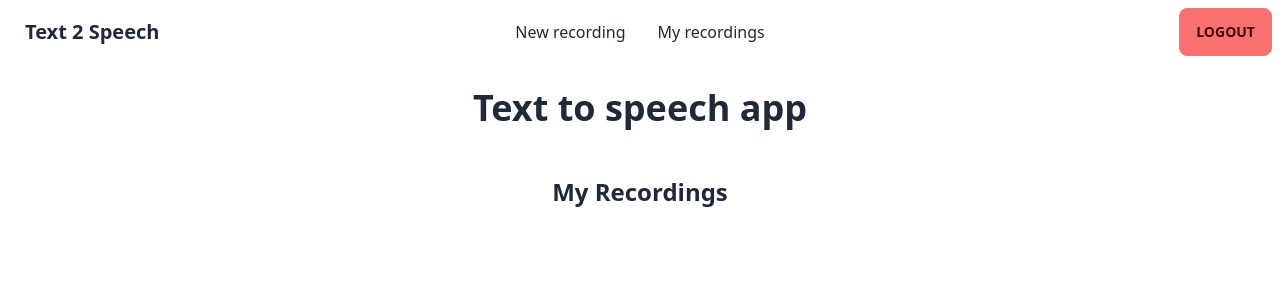
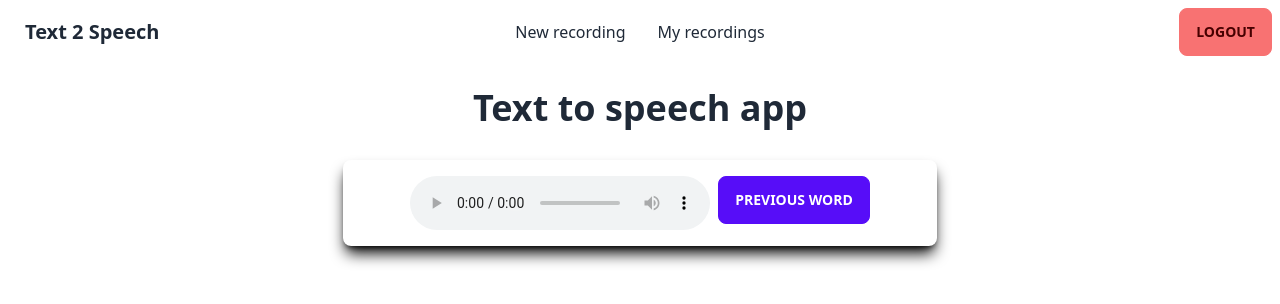
Before and after one commit to jimdixx/WhenCodeHelps, a React (Vite) app in the folder modules/ui/: page / in a window 1280 px wide. Both pictures are taken after a click on the link "My recordings". Shown: the top 304 px of the page. Built offline with nearby package versions, Linux system fonts and the light colour scheme.

Commit message:
add player

```diff
--- a/modules/ui/package.json
+++ b/modules/ui/package.json
@@ -11,7 +11,8 @@
   "dependencies": {
     "daisyui": "^2.51.3",
     "react": "^18.2.0",
-    "react-dom": "^18.2.0"
+    "react-dom": "^18.2.0",
+    "react-modern-audio-player": "^1.4.0-rc.2"
   },
   "devDependencies": {
     "@tailwindcss/typography": "^0.5.9",
--- a/modules/ui/src/App.tsx
+++ b/modules/ui/src/App.tsx
@@ -3,11 +3,13 @@ import { Form } from "./components/Form";
 import { Navbar } from "./components/Navbar";
 import { User } from "./types";
 import { AuthForm } from "./components/AuthForm";
+import { RecordsList } from "./components/RecordsList";
 
 function App() {
   const [page, setPage] = useState<"form" | "records">("form");
   const [loggedIn, setLoggedIn] = useState<boolean>(true);
   const [user, setUser] = useState<User>();
+  const [loading, setLoading] = useState<boolean>(false);
 
   return (
     <>
@@ -15,7 +17,7 @@ function App() {
       <div className="prose container mx-auto mt-6 text-center">
         <h1>Text to speech app</h1>
         {!!loggedIn ? (
-          <>{page === "form" ? <Form /> : <h2>My Recordings</h2>}</>
+          <>{page === "form" ? <Form /> : <RecordsList />}</>
         ) : (
           <AuthForm />
         )}
--- /dev/null
+++ b/modules/ui/src/components/Player.tsx
@@ -0,0 +1,35 @@
+import { MutableRefObject, useRef } from "react";
+
+export const Player = (props: { url: string; timestamps: number[] }) => {
+  const { url, timestamps } = props;
+  const audio =
+    useRef<HTMLAudioElement>() as MutableRefObject<HTMLAudioElement>;
+
+  const previousWord = () => {
+    const previousStamps: number[] = [];
+    console.log({ audio, timestamps });
+    const currentTime = audio.current.currentTime;
+    for (let i = 0; i < timestamps.length; i++) {
+      if (timestamps[i] < currentTime) {
+        previousStamps.push(timestamps[i]);
+      }
+    }
+
+    const rewindWord = previousStamps.pop();
+    console.log({ rewindWord });
+
+    if (!!rewindWord) audio.current.currentTime = rewindWord;
+  };
+
+  return (
+    <div className="rounded-lg shadow-lg shadow-black p-4 flex justify-center text-center prose">
+      <audio controls ref={audio}>
+        <source src={url} type="audio/mpeg"></source>
+        Your browser does not support the <code>audio</code> element.
+      </audio>
+      <button className="btn btn-primary ml-2" onClick={previousWord}>
+        Previous word
+      </button>
+    </div>
+  );
+};
--- /dev/null
+++ b/modules/ui/src/components/RecordsList.tsx
@@ -0,0 +1,11 @@
+import { Player } from "./Player"
+
+export const RecordsList = () => {
+
+    return (
+      <Player
+        url="https://storage.googleapis.com/media-session/elephants-dream/the-wires.mp3"
+        timestamps={[1.2,2.43,3.55,4.9,6.12,8.24]}
+      />
+    );
+}
```
Also changed, not shown: 2 other files (tests, documents, lock files or other folders).
